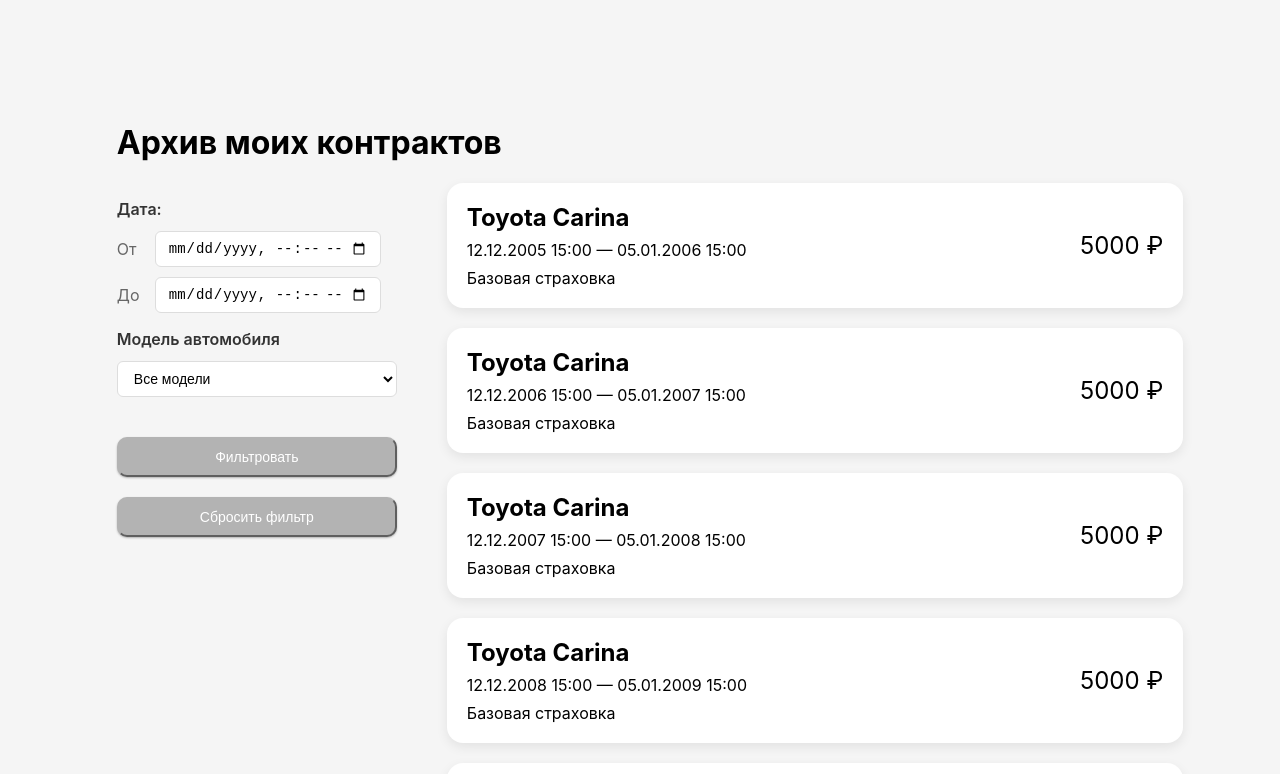
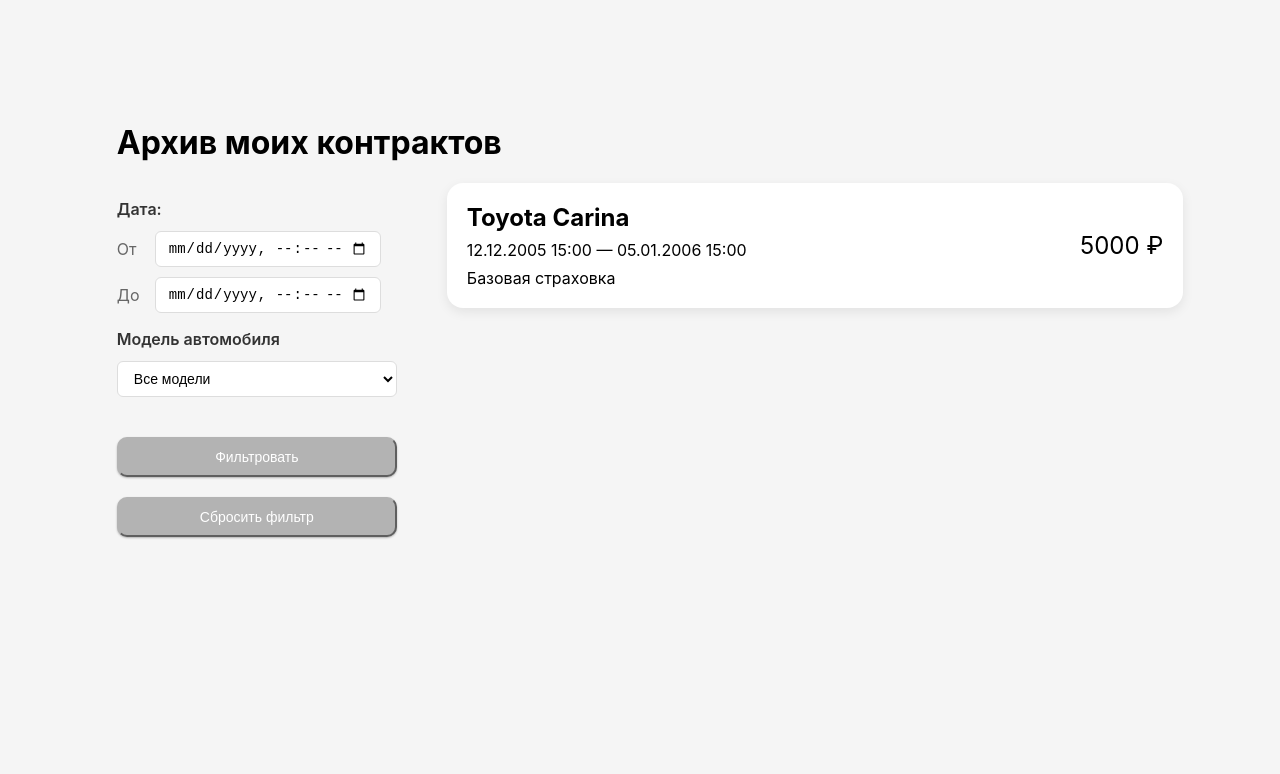
Before and after one commit to GoreOtUma/carent, a React (Create React App) app in the folder front/: page /archive_user in a window 1280 px wide. Shown: the top 774 px of the page. Built offline with nearby package versions, Linux system fonts and the light colour scheme; sample sign-in values are in the browser's storage.

Commit message:
Contrac's card height fix

```diff
--- a/front/src/pages/ArchiveUser.jsx
+++ b/front/src/pages/ArchiveUser.jsx
@@ -5,11 +5,6 @@ const ArchiveUser = () => {
   // Здесь позже можно будет подключить фильтры и загрузку данных с сервера
   const contracts = [
     { brand: 'Toyota Carina', price: '5000', period: '12.12.2005 15:00 — 05.01.2006 15:00', insurance: 'Базовая' },
-    { brand: 'Toyota Carina', price: '5000', period: '12.12.2006 15:00 — 05.01.2007 15:00', insurance: 'Базовая' },
-    { brand: 'Toyota Carina', price: '5000', period: '12.12.2007 15:00 — 05.01.2008 15:00', insurance: 'Базовая' },
-    { brand: 'Toyota Carina', price: '5000', period: '12.12.2008 15:00 — 05.01.2009 15:00', insurance: 'Базовая' },
-    { brand: 'Toyota Carina', price: '5000', period: '12.12.2009 15:00 — 05.01.2010 15:00', insurance: 'Базовая' },
-    { brand: 'Toyota Carina', price: '5000', period: '12.12.20010 15:00 — 05.01.2011 15:00', insurance: 'Базовая' },
   ];
 
   return (
--- a/front/src/styles/Archive.css
+++ b/front/src/styles/Archive.css
@@ -75,8 +75,6 @@
 
 .contract-list {
   flex: 1;
-  gap: 20px;
-  display: grid;
 }
 
 .archive-page {
@@ -95,6 +93,7 @@ h1 {
 .contract-card {
   display: flex;
   flex-direction: row;
+  margin-bottom: 20px;
 }
 
 .additional-left {
```
